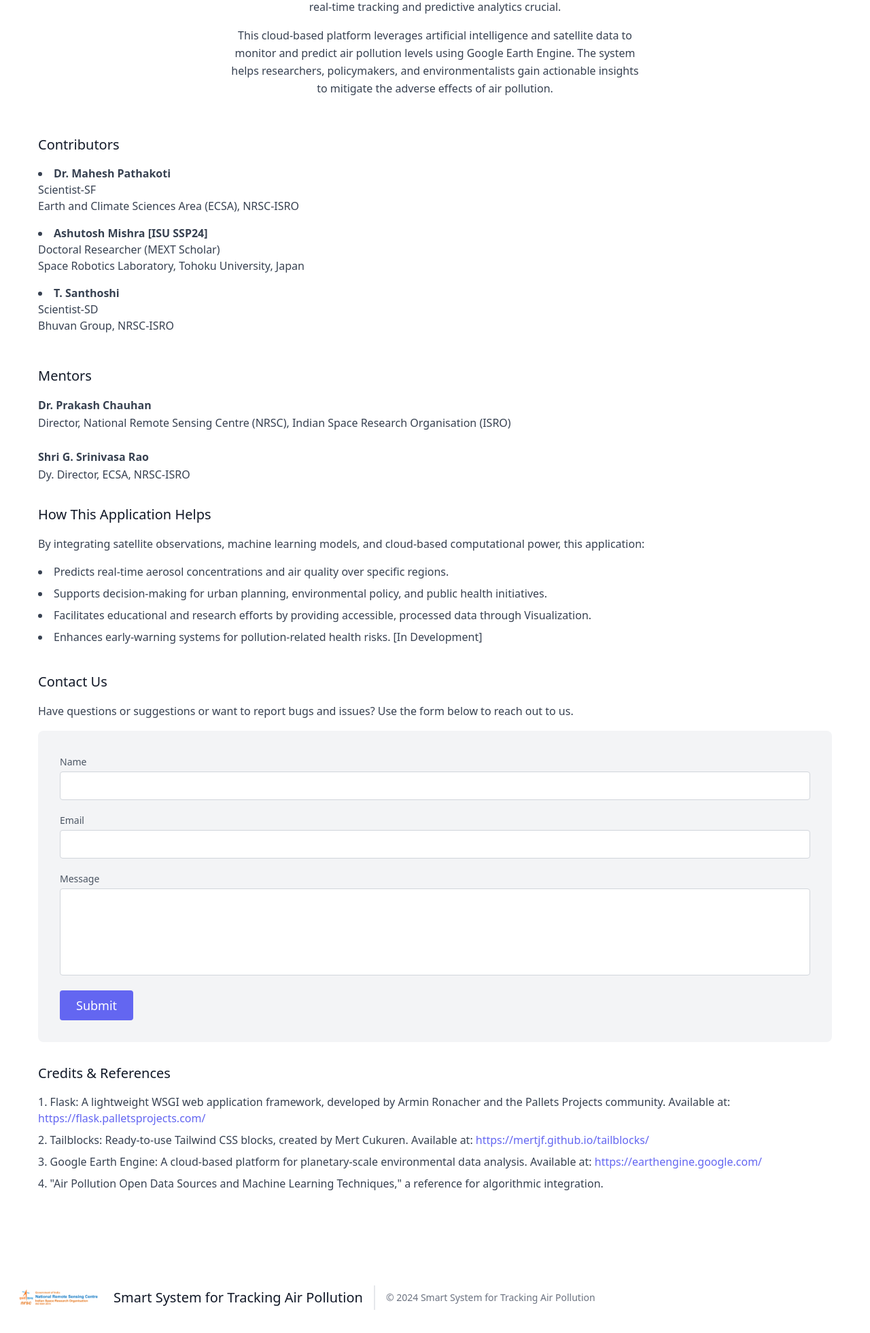
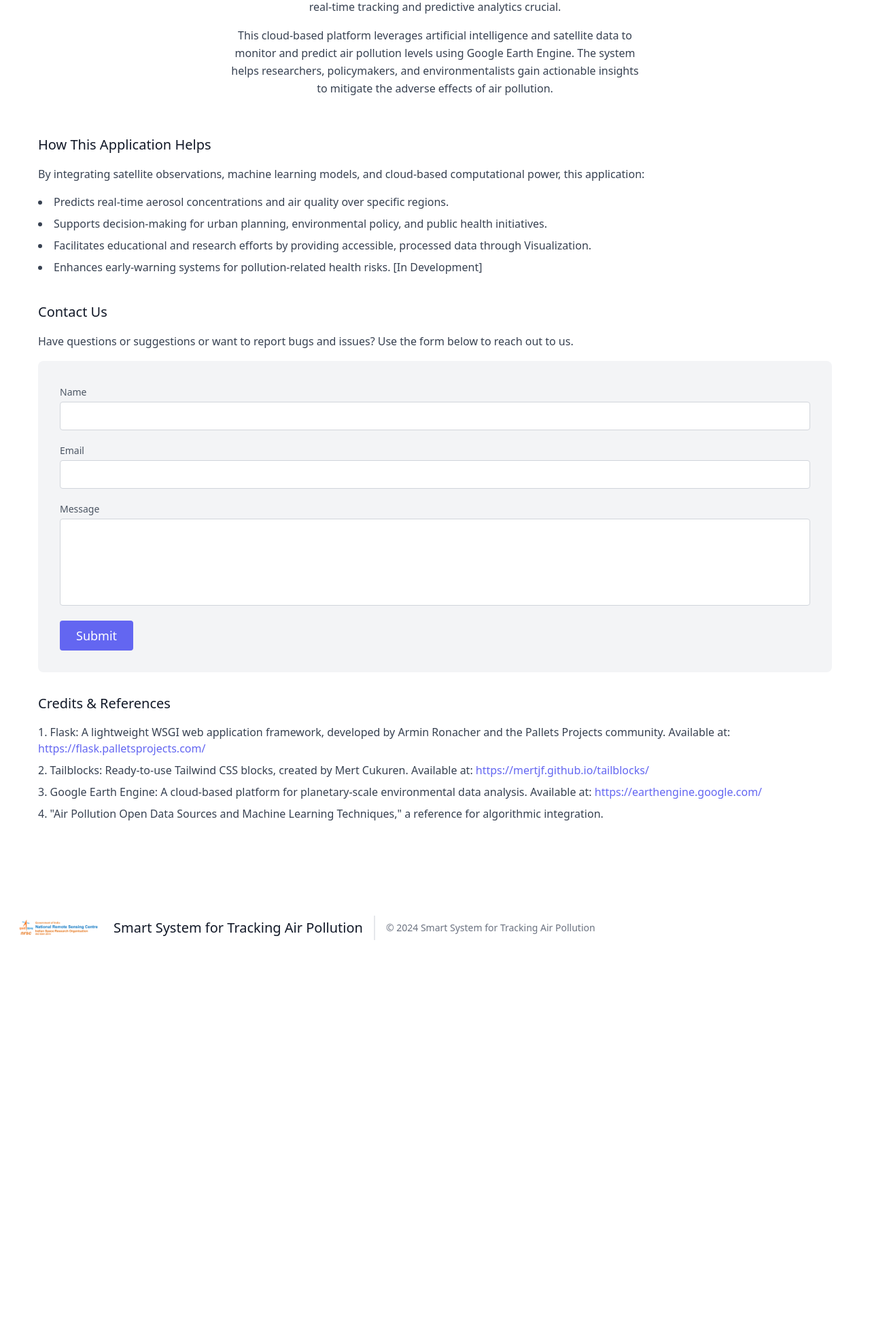
Before and after one commit to YashModi1804/Pollution-Tracking-System, a Flask app: page /about/ in a window 1280 px wide. Shown: the part 359-2320 px from the top of the page at 68% size. After the commit the page ends 1742 px from the top, so only its background shows below. Run offline with Flask 3, Linux system fonts and the light colour scheme.

Commit message:
Update about.html
Minor Changes

```diff
--- a/flaskapp/templates/about.html
+++ b/flaskapp/templates/about.html
@@ -30,7 +30,7 @@
           <a href="/" class="mr-5 hover:text-gray-900">Home</a>
           <a href="/about" class="mr-5 hover:text-gray-900">About</a>
           <a
-            href="https://github.com/iashutosh9119/SSTA-Smart-System-for-Tracking-Airpollution"
+            href="https://github.com/YashModi1804"
             target="_blank"
             class="mr-5 hover:text-gray-900"
             >Github</a
@@ -56,45 +56,7 @@
             </p>
           </div>
 
-          <!-- Contributors Section -->
-          <div class="p-4 w-full">
-            <h2
-              class="text-xl font-medium title-font text-gray-900 mb-4"
-            >
-              Contributors
-            </h2>
-            <ul class="list-disc list-inside">
-              <li class="mb-4">
-                <strong>Dr. Mahesh Pathakoti</strong><br />
-                Scientist-SF<br />
-                Earth and Climate Sciences Area (ECSA), NRSC-ISRO<br />
-              </li>
-              <li class="mb-4">
-                <strong>Ashutosh Mishra [ISU SSP24]</strong><br />
-                Doctoral Researcher (MEXT Scholar)<br />
-                Space Robotics Laboratory, Tohoku University, Japan<br />
-              </li>
-              <li class="mb-4">
-                <strong>T. Santhoshi</strong><br />
-                Scientist-SD<br />
-                Bhuvan Group, NRSC-ISRO<br />
-              </li>
-            </ul>
-          </div>
-          <!-- Mentor Section -->
-          <div class="p-4 w-full">
-            <h2 class="text-xl font-medium title-font text-gray-900 mb-4">Mentors</h2>
-          <p class="leading-relaxed">
-            <strong>Dr. Prakash Chauhan</strong><br />
-            Director, National Remote Sensing Centre (NRSC), Indian Space Research Organisation (ISRO)
-          </p>
-        </br>
-            <p class="leading-relaxed">
-              <strong>Shri G. Srinivasa Rao</strong><br />
-              Dy. Director, ECSA, NRSC-ISRO
-            </p>
 
-          </div>
 
           <!-- How This Application Helps Section -->
           <div class="p-4 w-full">
```
